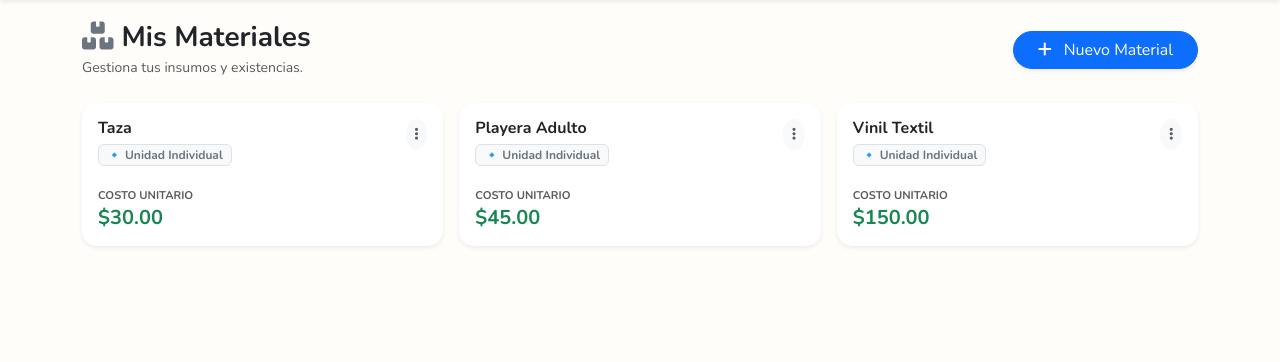
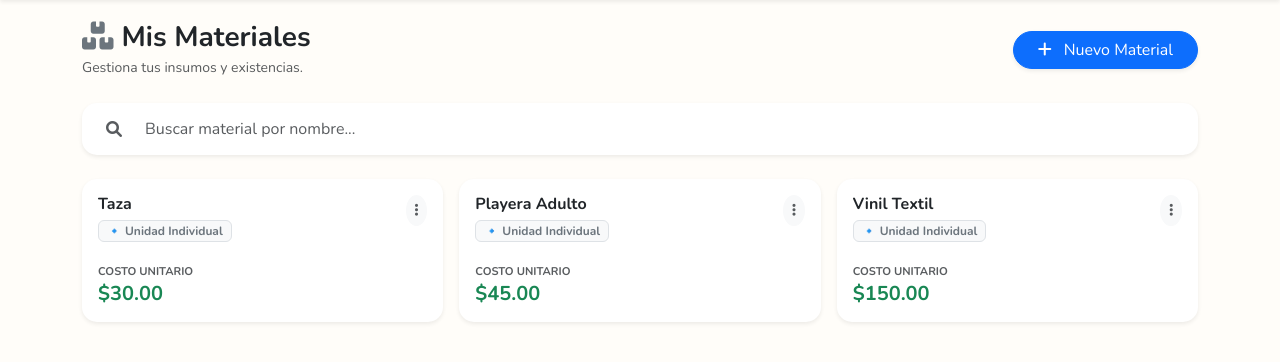
Before and after one commit to sebastiantapia9519/CotizadorSianeffects, a Flask app: page /materiales in a window 1280 px wide. Shown: the part 59-421 px from the top of the page. Run offline with Flask 3, Linux system fonts and the light colour scheme; a user stored in the database is signed in; data comes from the database, SQL or seed files in the repository; data that the repository does not hold is empty.

Commit message:
Crenado Catalogo

```diff
--- a/templates/materiales.html
+++ b/templates/materiales.html
@@ -16,14 +16,24 @@
     </div>
 </div>
 
-<div class="row g-3">
+<div class="card border-0 shadow-sm mb-4" style="border-radius: 15px;">
+    <div class="card-body p-2">
+        <div class="input-group">
+            <span class="input-group-text bg-white border-0 ps-3"><i class="fas fa-search text-muted"></i></span>
+            <input type="text" id="buscadorMateriales" class="form-control border-0 shadow-none"
+                   placeholder="Buscar material por nombre..." onkeyup="filtrarMateriales()">
+        </div>
+    </div>
+</div>
+
+<div class="row g-3" id="contenedorMateriales">
     {% for mat in materiales %}
-    <div class="col-md-6 col-lg-4">
-        <div class="card h-100 border-0 shadow-sm" style="border-radius: 15px;">
+    <div class="col-md-6 col-lg-4 item-material"> <div class="card h-100 border-0 shadow-sm" style="border-radius: 15px;">
             <div class="card-body">
                 <div class="d-flex justify-content-between align-items-start mb-2">
                     <div>
-                        <h6 class="fw-bold text-dark mb-1">{{ mat['nombre'] }}</h6>
+                        <h6 class="fw-bold text-dark mb-1 nombre-material">{{ mat['nombre'] }}</h6>
+
                         {% if mat['es_paquete'] %}
                         <span class="badge bg-light text-secondary border">
                             📦 Paquete de {{ mat['cantidad_paquete']|int }} u.
@@ -60,14 +70,14 @@
                     <div class="col-6 text-end border-start">
                         <small class="text-muted fw-bold" style="font-size: 0.7rem;">EN STOCK</small>
                         <div class="d-flex align-items-center justify-content-end gap-2">
-                            {% if mat['stock_actual'] <= mat['stock_minimo'] %} <i
-                                class="fas fa-exclamation-triangle text-warning" title="Stock Bajo"></i>
+                            {% if mat['stock_actual'] <= mat['stock_minimo'] %}
+                                <i class="fas fa-exclamation-triangle text-warning" title="Stock Bajo"></i>
                             {% endif %}
-                                <span class="h5 fw-bold text-dark mb-0 stock-valor">{{
-                                    mat['stock_actual']|float|round(2) }}</span>
+                            <span class="h5 fw-bold text-dark mb-0 stock-valor">{{ mat['stock_actual']|float|round(2) }}</span>
 
                             <button class="btn btn-sm btn-outline-primary rounded-circle py-0 px-1"
-                                    style="width: 24px; height: 24px;" onclick='abrirModalStock({{ mat|tojson }})'
+                                    style="width: 24px; height: 24px;"
+                                    onclick='abrirModalStock({{ mat|tojson }})'
                                     title="Registrar Compra / Agregar Stock">
                                 <i class="fas fa-plus" style="font-size: 0.7rem;"></i>
                             </button>
@@ -85,6 +95,11 @@
         <p>No tienes materiales registrados.</p>
     </div>
     {% endfor %}
+</div>
+
+<div id="sinResultados" class="text-center py-5 d-none">
+    <i class="fas fa-search fa-3x mb-3 text-muted opacity-25"></i>
+    <p class="text-muted fw-bold">No se encontraron materiales con ese nombre.</p>
 </div>
 
 <div class="modal fade" id="modalMaterial" tabindex="-1">
@@ -138,8 +153,7 @@
                     </div>
 
                     <div class="d-grid mt-4">
-                        <button type="submit" class="btn btn-primary fw-bold rounded-pill py-2">Guardar
-                            Material</button>
+                        <button type="submit" class="btn btn-primary fw-bold rounded-pill py-2">Guardar Material</button>
                     </div>
                 </form>
             </div>
@@ -163,8 +177,7 @@
                 <div class="mb-3">
                     <label class="small fw-bold text-dark mb-1">¿Cuánto compraste?</label>
                     <div class="input-group">
-                        <input type="number" id="stock_cantidad" class="form-control fw-bold text-center" value="1"
-                            min="0.1" step="any">
+                        <input type="number" id="stock_cantidad" class="form-control fw-bold text-center" value="1" min="0.1" step="any">
                         <span class="input-group-text bg-light" id="stock_unidad_label">Paquetes</span>
                     </div>
                 </div>
@@ -173,8 +186,7 @@
                     <label class="small fw-bold text-muted mb-1">¿Cambió el costo? (Opcional)</label>
                     <div class="input-group input-group-sm">
                         <span class="input-group-text bg-light border-0">$</span>
-                        <input type="number" id="stock_nuevo_precio" class="form-control bg-light border-0"
-                            placeholder="Nuevo precio">
+                        <input type="number" id="stock_nuevo_precio" class="form-control bg-light border-0" placeholder="Nuevo precio">
                     </div>
                 </div>
 
@@ -189,6 +201,32 @@
 </div>
 
 <script>
+    // --- FUNCIÓN DE BÚSQUEDA ---
+    function filtrarMateriales() {
+        const input = document.getElementById('buscadorMateriales');
+        const filter = input.value.toLowerCase();
+        const items = document.getElementsByClassName('item-material');
+        let visibles = 0;
+
+        for (let i = 0; i < items.length; i++) {
+            const nombre = items[i].querySelector('.nombre-material').innerText || "";
+            if (nombre.toLowerCase().indexOf(filter) > -1) {
+                items[i].classList.remove('d-none');
+                visibles++;
+            } else {
+                items[i].classList.add('d-none');
+            }
+        }
+
+        const msg = document.getElementById('sinResultados');
+        if (visibles === 0 && items.length > 0) {
+            msg.classList.remove('d-none');
+        } else {
+            msg.classList.add('d-none');
+        }
+    }
+
+    // --- FUNCIONES EXISTENTES ---
     function toggleTipo() {
         const esPaquete = document.getElementById('tipo_paquete').checked;
         const divCant = document.getElementById('div_cantidad_paquete');
@@ -233,11 +271,12 @@
         document.getElementById('stock_id').value = mat.id;
         document.getElementById('stock_nombre').innerText = mat.nombre;
 
+        // Etiqueta inteligente
         const label = mat.es_paquete ? `Paquetes (de ${parseInt(mat.cantidad_paquete)})` : "Unidades";
         document.getElementById('stock_unidad_label').innerText = label;
 
         document.getElementById('stock_cantidad').value = 1;
-        document.getElementById('stock_nuevo_precio').value = mat.precio_compra;
+        document.getElementById('stock_nuevo_precio').value = mat.precio_compra; // Sugerir el precio actual
 
         modalStockObj.show();
     }
@@ -247,11 +286,11 @@
         const cant = document.getElementById('stock_cantidad').value;
         const precio = document.getElementById('stock_nuevo_precio').value;
 
-        if (!cant || cant <= 0) return alert("Ingresa una cantidad válida.");
+        if(!cant || cant <= 0) return alert("Ingresa una cantidad válida.");
 
         fetch('/api/registrar_compra', {
             method: 'POST',
-            headers: { 'Content-Type': 'application/json' },
+            headers: {'Content-Type': 'application/json'},
             body: JSON.stringify({
                 id: id,
                 cantidad: cant,
@@ -260,7 +299,7 @@
         })
         .then(r => r.json())
         .then(data => {
-                if (data.success) {
+            if(data.success) {
                 alert("✅ Inventario actualizado");
                 location.reload();
             } else {
```
Lines whose indentation alone changed are shown as unchanged.
